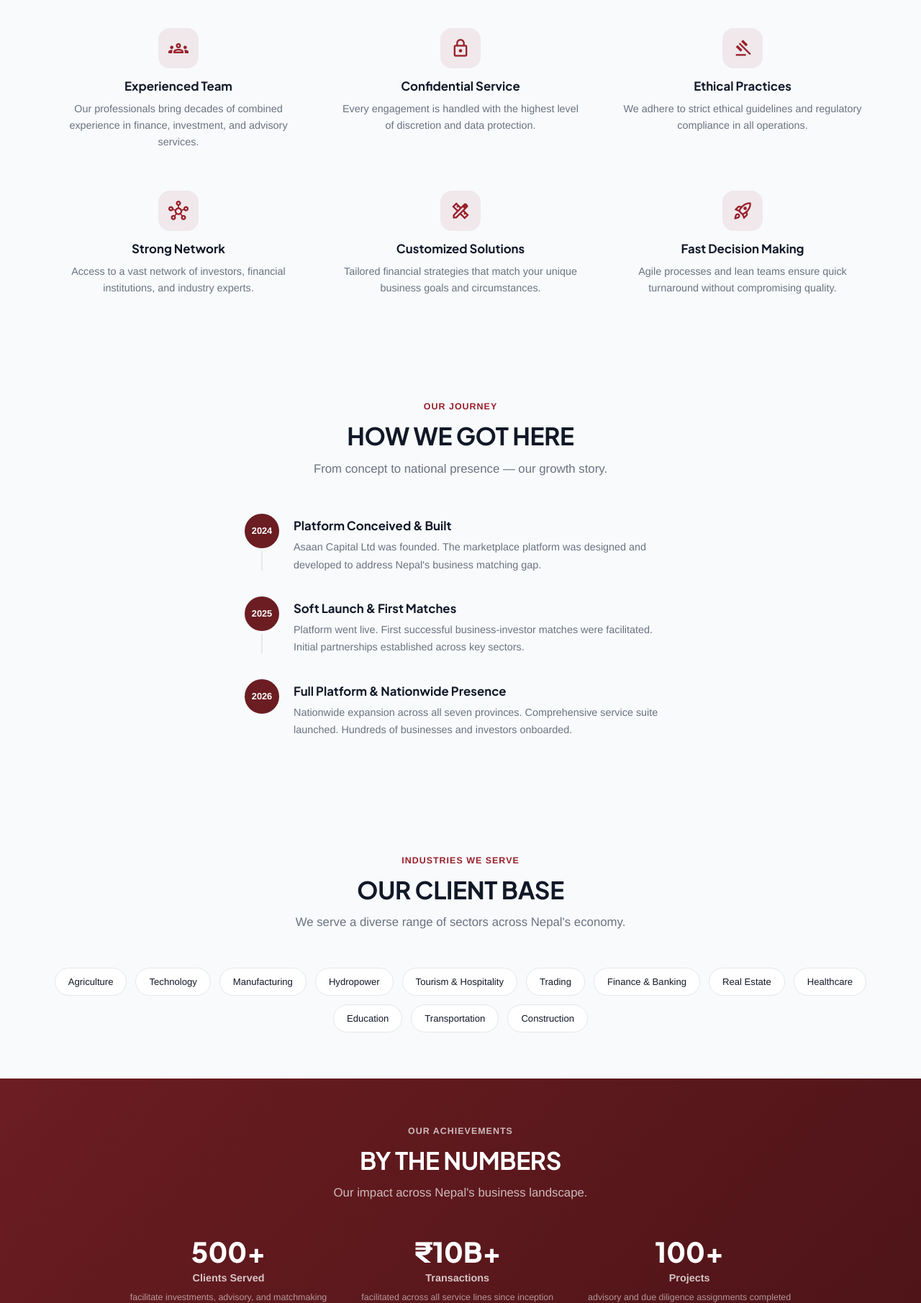
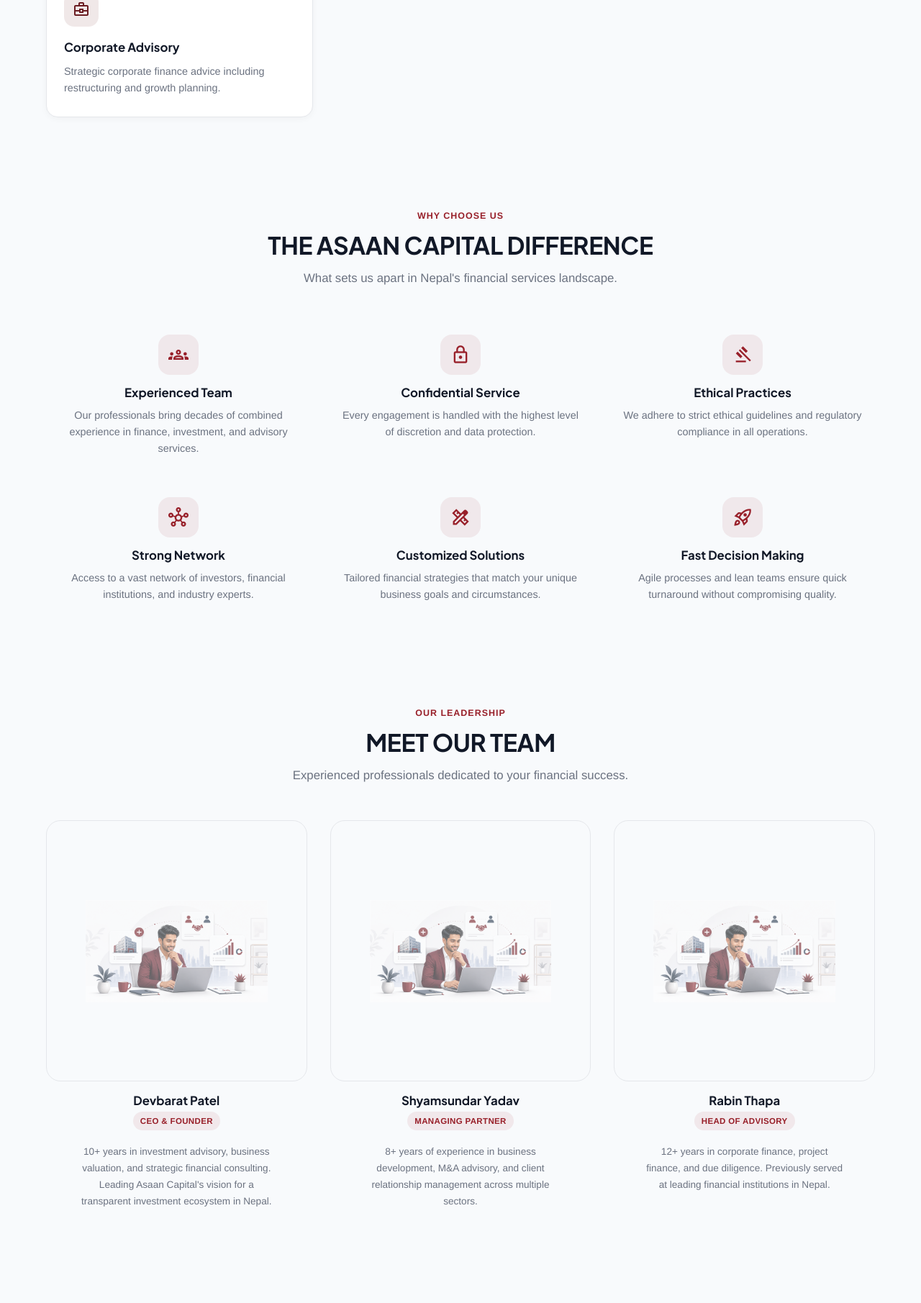
Before and after one commit to isoftrosolutions/Asaan-Credit-Ltd., a PHP site: page /assan/pages/about.php in a window 1280 px wide. Shown: the part 3269-5080 px from the top of the page at 72% size. Run offline with PHP 8.4, Linux system fonts and the light colour scheme; some libraries are stand-ins or nearby versions.

Commit message:
Add Leadership team section, Excellence value, Financial Consulting service, and more images

```diff
--- a/pages/about.php
+++ b/pages/about.php
@@ -90,6 +90,7 @@
           ['workspace_premium', 'Professionalism', 'Excellence in service delivery with a client-first mindset.'],
           ['lightbulb', 'Innovation', 'Leveraging modern technology and creative thinking for better outcomes.'],
           ['diversity_3', 'Client First', 'Your goals are our priority. Every solution is tailored to your needs.'],
+          ['stars', 'Excellence', 'We pursue the highest quality in every service, every interaction, every time.'],
           ['award_star', 'Accountability', 'We take ownership and deliver on our commitments, every time.'],
         ]; foreach ($values as $v): ?>
         <div class="pub-feature">
@@ -115,6 +116,7 @@
           ['trending_up', 'Investment Advisory', 'Strategic investment guidance and portfolio solutions for individuals and institutions.'],
           ['account_balance', 'Business Valuation', 'Accurate, data-driven valuations for M&A, fundraising, and strategic planning.'],
           ['search_insights', 'Due Diligence', 'Comprehensive financial, legal, and operational due diligence services.'],
+          ['finance', 'Financial Consulting', 'Expert financial analysis, planning, and strategic guidance for businesses of all sizes.'],
           ['payments', 'Capital Raising', 'Equity, debt, and hybrid capital raising through our extensive investor network.'],
           ['merge_type', 'M&A Advisory', 'End-to-end merger and acquisition advisory from identification to closure.'],
           ['savings', 'Project Finance', 'Structured finance solutions for infrastructure, energy, and development projects.'],
@@ -155,6 +157,33 @@
           <div class="pub-feature-ico"><span class="material-symbols-outlined"><?= $r[0] ?></span></div>
           <div class="pub-feature-title"><?= $r[1] ?></div>
           <div class="pub-feature-text"><?= $r[2] ?></div>
+        </div>
+        <?php endforeach; ?>
+      </div>
+    </div>
+  </section>
+
+  <!-- ─── OUR LEADERSHIP ─── -->
+  <section class="pub-section">
+    <div class="pub-wrap">
+      <div class="pub-section-head">
+        <span class="pub-eyebrow">Our Leadership</span>
+        <h2 class="pub-h2">Meet Our Team</h2>
+        <p class="pub-lead">Experienced professionals dedicated to your financial success.</p>
+      </div>
+      <div class="pub-grid cols-3" style="gap:32px;">
+        <?php $team = [
+          ['Devbarat Patel', 'CEO & Founder', '10+ years in investment advisory, business valuation, and strategic financial consulting. Leading Asaan Capital\'s vision for a transparent investment ecosystem in Nepal.', '9848714990'],
+          ['Shyamsundar Yadav', 'Managing Partner', '8+ years of experience in business development, M&A advisory, and client relationship management across multiple sectors.', '9848714991'],
+          ['Rabin Thapa', 'Head of Advisory', '12+ years in corporate finance, project finance, and due diligence. Previously served at leading financial institutions in Nepal.', '9848714992'],
+        ]; foreach ($team as $t): ?>
+        <div style="text-align:center;">
+          <div style="width:100%;aspect-ratio:1;border-radius:20px;background:var(--dash-bg);border:1px solid var(--dash-border);overflow:hidden;margin-bottom:16px;display:flex;align-items:center;justify-content:center;">
+            <img src="<?= APP_URL ?>/assets/business-founder-owner-empty.png" alt="<?= $t[0] ?>" style="width:70%;height:70%;object-fit:contain;opacity:.6;">
+          </div>
+          <h4 style="font-family:var(--font-heading);font-weight:700;font-size:1.05rem;color:var(--dash-ink);margin:0 0 4px;"><?= $t[0] ?></h4>
+          <span class="pub-badge" style="margin-bottom:10px;"><?= $t[1] ?></span>
+          <p class="pub-text" style="font-size:.85rem;margin:8px 0 0;max-width:280px;margin-left:auto;margin-right:auto;"><?= $t[2] ?></p>
         </div>
         <?php endforeach; ?>
       </div>
```
